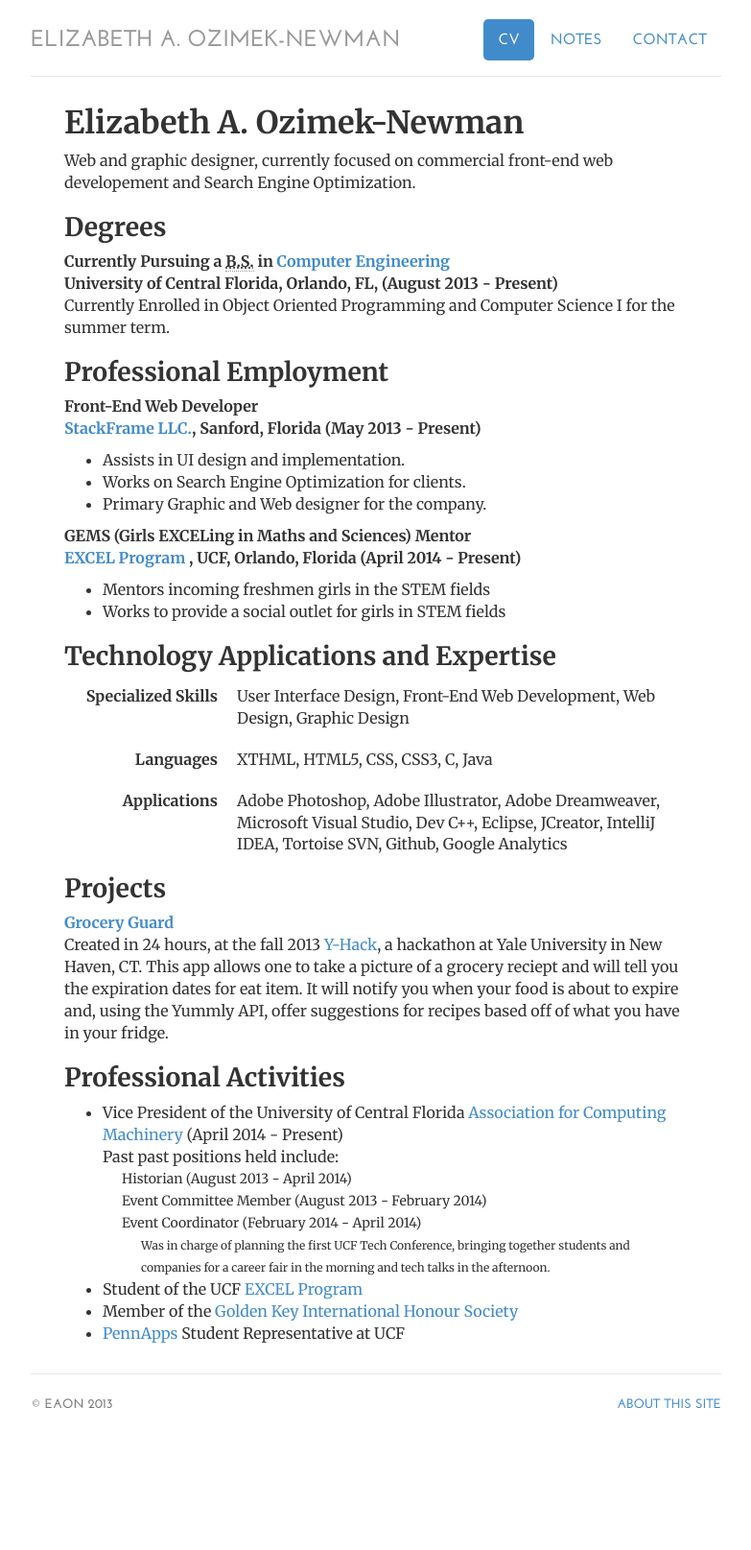
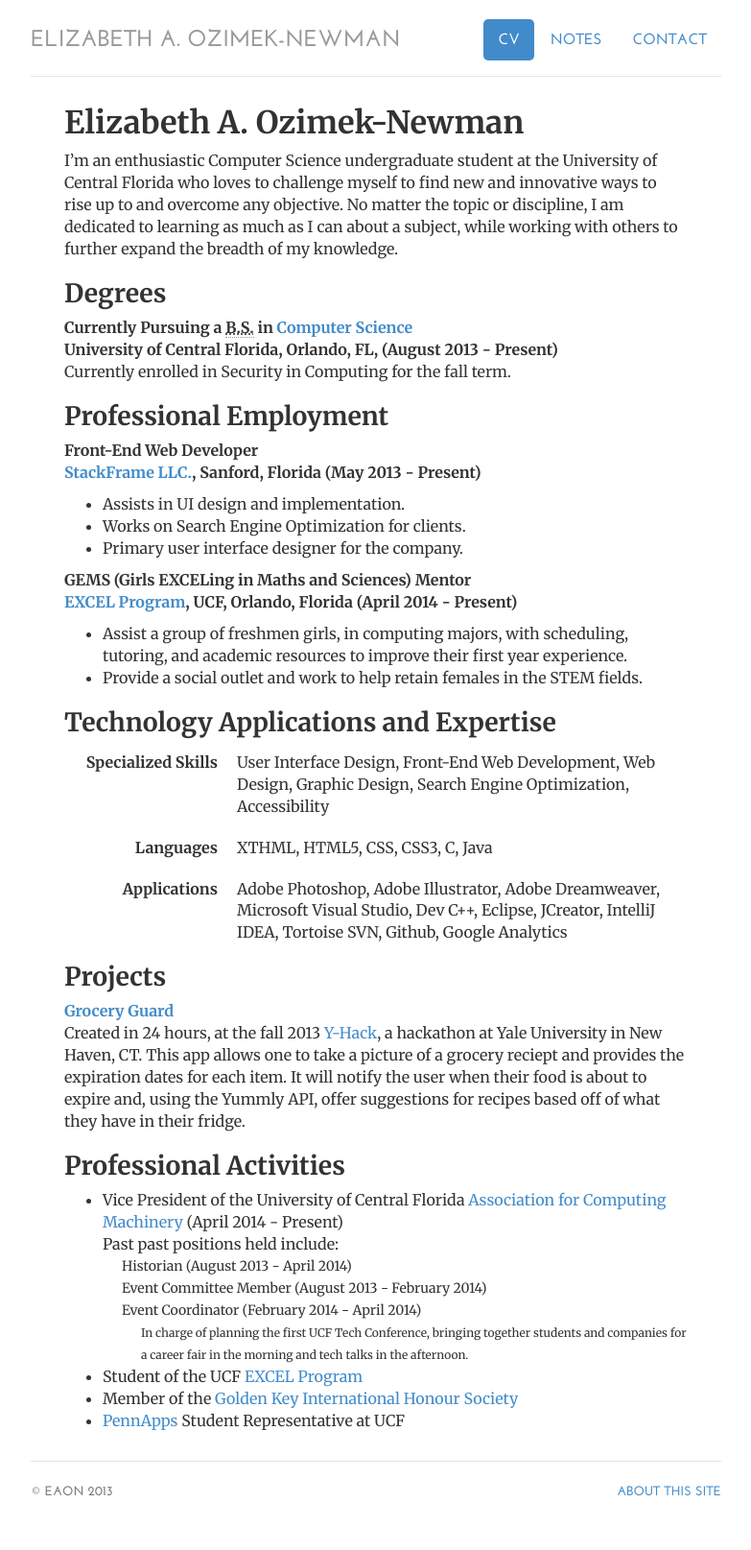
Before and after one commit to vitamessor/vitamessor.github.io, a Jekyll site: the page built from cv/index.html, in a window 1280 px wide. Shown: the whole page at 96% size, without its empty margins (248-1031 px from the left). Built offline with Jekyll 4.4.1, drawn with Linux system fonts in a browser that asks for light colours; before the commit the page ends 1523 px from its top, so only the background shows below that.

Commit message:
Update
This is because I changed my major.

```diff
--- a/_layouts/default.html
+++ b/_layouts/default.html
@@ -8,7 +8,7 @@
 		<!-- favicon
 		<link rel="shortcut icon" href="/img/ico/favicon.png">
 		-->
-		<title>Elizabeth Ozimek-Newman | Computer Engineering Student, Web Designer, Grilled Cheese Enthusiast, and Graphic Designer. | {{ page.title }}</title>
+		<title>Elizabeth Ozimek-Newman | Computer Science Student, Web Designer, Grilled Cheese Enthusiast, and Graphic Designer. | {{ page.title }}</title>
 		<!-- styles -->
 		<link href="/css/bootstrap.css" rel="stylesheet">
 		<link href="/css/jumbotron-narrow.css" rel="stylesheet">
--- a/cv/index.html
+++ b/cv/index.html
@@ -11,11 +11,11 @@ contact: passive
 
 				<h1>Elizabeth A. Ozimek-Newman</h1>
 
-				<p>Web and graphic designer, currently focused on commercial front-end web developement and Search Engine Optimization. </p>
+				<p>I’m an enthusiastic Computer Science undergraduate student at the University of Central Florida who loves to challenge myself to find new and innovative ways to rise up to and overcome any objective. No matter the topic or discipline,  I am dedicated to learning as much as I can about a subject, while working with others to further expand the breadth of my knowledge. </p>
 
 				<h2>Degrees</h2>
-				<p><strong>Currently Pursuing a <abbr title="Bachelors of Sciences">B.S.</abbr> in <a href="http://www.ece.ucf.edu/" target="_blank">Computer Engineering</a><br />University of Central Florida, Orlando, FL, (August 2013 - Present)</strong><br>
-					Currently Enrolled in Object Oriented Programming and Computer Science I for the summer term. <br></p>
+				<p><strong>Currently Pursuing a <abbr title="Bachelors of Sciences">B.S.</abbr> in <a href="http://www.cs.ucf.edu/" target="_blank">Computer Science</a><br />University of Central Florida, Orlando, FL, (August 2013 - Present)</strong><br>
+					Currently enrolled in Security in Computing for the fall term. <br></p>
 
 
 				<h2>Professional Employment</h2>
@@ -23,12 +23,12 @@ contact: passive
 				<ul>
 				<li>Assists in UI design and implementation.</li>
 				<li>Works on Search Engine Optimization for clients.</li>
-				<li>Primary Graphic and Web designer for the company.</li>
+				<li>Primary user interface designer for the company.</li>
 				</ul>
-				<p><strong>GEMS (Girls EXCELing in Maths and Sciences) Mentor<br /><a href="https://excel.ucf.edu/" target="_blank">EXCEL Program </a>, UCF, Orlando, Florida (April 2014 - Present)</strong></p>
+				<p><strong>GEMS (Girls EXCELing in Maths and Sciences) Mentor<br /><a href="http://gems.excel.ucf.edu/" target="_blank">EXCEL Program</a>, UCF, Orlando, Florida (April 2014 - Present)</strong></p>
 				<ul>
-					<li>Mentors incoming freshmen girls in the STEM fields</li>
-					<li>Works to provide a social outlet for girls in STEM fields</li>
+					<li>Assist a group of freshmen girls, in computing majors, with scheduling, tutoring, and academic resources to improve their first year experience. </li>
+					<li>Provide a social outlet and work to help retain females in the STEM fields.</li>
 				</ul>
 
 
@@ -36,7 +36,7 @@ contact: passive
 				<h2>Technology Applications and Expertise</h2>
 					<dl class="dl-horizontal">
 						<dt>Specialized Skills</dt>
-						<dd>User Interface Design,  Front-End Web Development, Web Design, Graphic Design</dd>
+						<dd>User Interface Design,  Front-End Web Development, Web Design, Graphic Design, Search Engine Optimization, Accessibility</dd>
 					</dl>
 					<dl class="dl-horizontal">
 						<dt>Languages</dt>
@@ -48,7 +48,7 @@ contact: passive
 					</dl>
 
 				<h2>Projects</h2>
-					<p><a href="https://github.com/demianvelasco/yhacks" target="_blank"><strong>Grocery Guard</strong></a><br> Created in 24 hours, at the fall 2013 <a href="http://www.y-hack.com/" target="_blank">Y-Hack</a>, a hackathon at Yale University in New Haven, CT. This app allows one to take a picture of a grocery reciept and will tell you the expiration dates for eat item. It will notify you when your food is about to expire and, using the Yummly API, offer suggestions for recipes based off of what you have in your fridge.</p>
+					<p><a href="https://github.com/demianvelasco/yhacks" target="_blank"><strong>Grocery Guard</strong></a><br> Created in 24 hours, at the fall 2013 <a href="http://www.y-hack.com/" target="_blank">Y-Hack</a>, a hackathon at Yale University in New Haven, CT. This app allows one to take a picture of a grocery reciept and provides the expiration dates for each item. It will notify the user when their food is about to expire and, using the Yummly API, offer suggestions for recipes based off of what they have in their fridge.</p>
 
 
 				<h2>Professional Activities</h2>
@@ -58,7 +58,7 @@ contact: passive
 						<div class="indent_medium">Historian (August 2013 - April 2014)<br />
 						Event Committee Member (August 2013 - February 2014)<br />
 						Event Coordinator (February 2014 - April 2014)<br/>
-							<div class="indent_small">Was in charge of planning the first UCF Tech Conference, bringing together students and companies for a career fair in the morning and tech talks in the afternoon. </div></div></div>
+							<div class="indent_small">In charge of planning the first UCF Tech Conference, bringing together students and companies for a career fair in the morning and tech talks in the afternoon. </div></div></div>
 						</li>
 				<li>Student of the UCF <a href="https://excel.ucf.edu/" target="_blank">EXCEL Program</a></li>
 				<li>Member of the <a href="https://www.goldenkey.org/" target="_blank">Golden Key International Honour Society</a></li>
--- a/index.html
+++ b/index.html
@@ -12,7 +12,7 @@ contact: passive
 	<img  class="img-circle avatar" alt="Elizabeth Ozimek-Newman" src="img/eaon_mustache.jpg">
 	</div>
 	<div class="col-sm-8">
-	<p class="lead">Hello! I'm Elizabeth Ozimek-Newman, a Computer Engineering student at the <a href="http://www.ece.ucf.edu/" target="_blank">University of Central Florida</a>.</p>
+	<p class="lead">Hello! I'm Elizabeth Ozimek-Newman, a Computer Science student at the <a href="http://www.cs.ucf.edu/" target="_blank">University of Central Florida</a>.</p>
 	<p>Whilst between classes, I spend my time working on projects, studying, designing new sites and graphics, and making grilled cheese sandwiches. I'm also Vice President of the<a href="http://www.cs.ucf.edu/~acm/" target="_blank"> Association of Computing Machinery</a> at UCF and spend a good majority of my time designing graphics for them or helping to plan events.</p>
 
 	<p>Please feel free to <a href="contact">contact me</a> if you would like to work with me on a project or simply would like to get to know me. </p>
```
Also changed, not shown: _posts/2013-11-25-first-post.md (+1 -1 lines).
